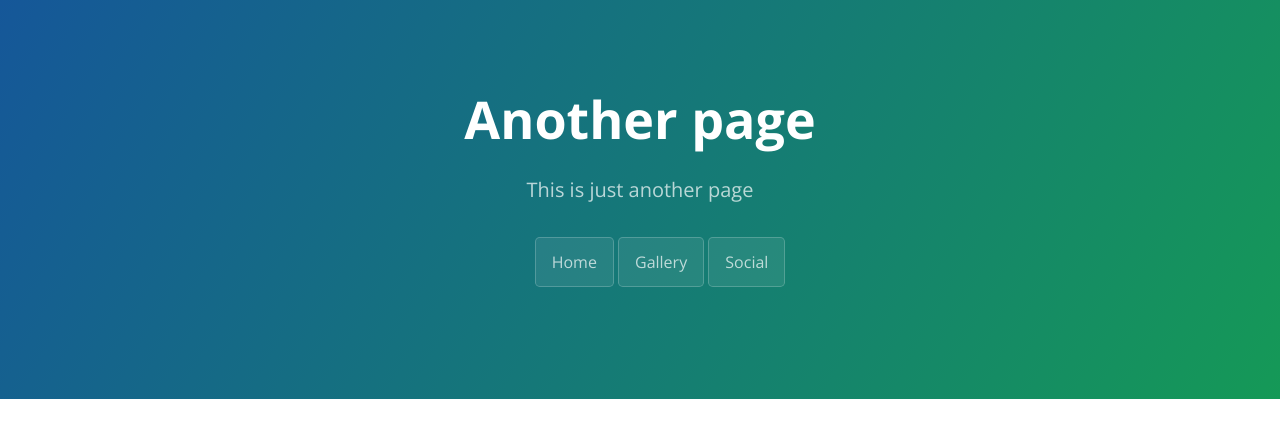
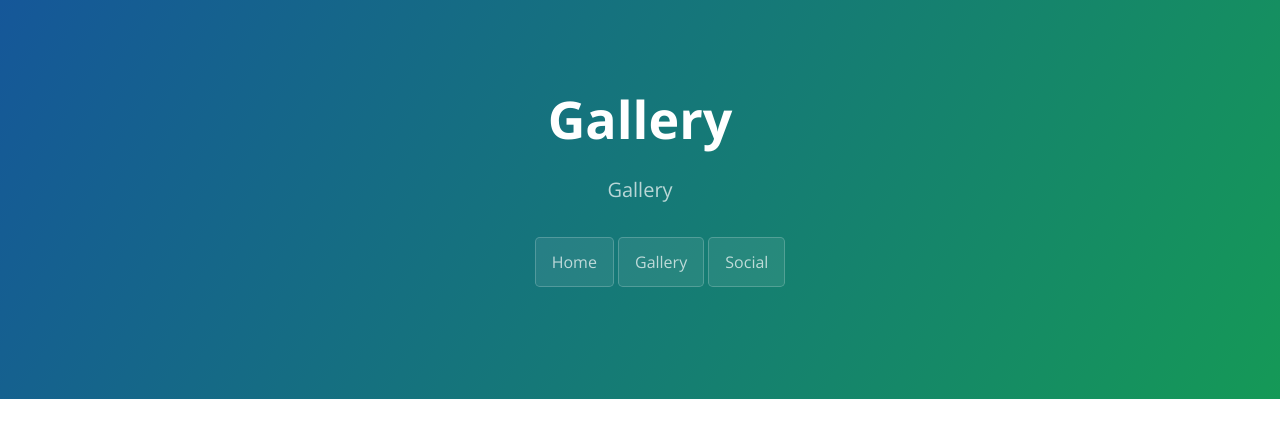
Before and after one commit to buxtonwat3r/portfolio, a Jekyll site: the page built from gallery.md, in a window 1280 px wide. Shown: the top 442 px of the page. Built offline with Jekyll 4.4.1, drawn with Linux system fonts in a browser that asks for light colours; the repository's description, which GitHub fills in, is left out.

Commit message:
Update gallery.md

```diff
--- a/gallery.md
+++ b/gallery.md
@@ -1,7 +1,7 @@
 ---
 layout: default
-title: Another page
-description: This is just another page
+title: Gallery
+description: Gallery
 ---
 
 # my Gallery
```
